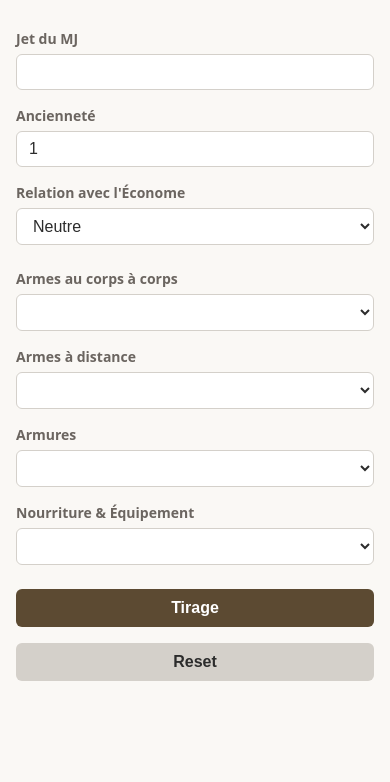
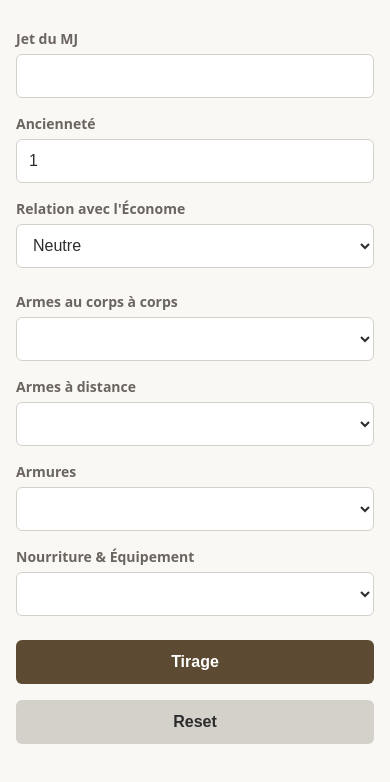
Before and after one commit to CorentinFelten/Donjon-et-Compagnie, a website with bundled scripts: page index.html in a window 390 px wide. Shown: the part 92-874 px from the top of the page. Before the commit the page ends 844 px from the top, so only its background shows below. Built offline with nearby package versions, Linux system fonts and the light colour scheme.

Commit message:
Improving mobile responsiveness with auto-fit grids and touch targets

```diff
--- a/css/table.css
+++ b/css/table.css
@@ -39,14 +39,14 @@
 
 .params {
     display: grid;
-    grid-template-columns: repeat(3, 1fr);
+    grid-template-columns: repeat(auto-fit, minmax(180px, 1fr));
     gap: 1rem;
     margin-bottom: 1.5rem;
 }
 
 .dice-grid {
     display: grid;
-    grid-template-columns: repeat(2, 1fr);
+    grid-template-columns: repeat(auto-fit, minmax(200px, 1fr));
     gap: 1rem;
     margin-bottom: 1.5rem;
 }
@@ -62,6 +62,7 @@
 input[type="number"],
 select {
     width: 100%;
+    min-height: 44px;
     padding: 0.5rem 0.75rem;
     font-size: 1rem;
     border: 1px solid var(--border);
@@ -89,6 +90,7 @@
 }
 
 button {
+    min-height: 44px;
     padding: 0.625rem 2rem;
     font-size: 1rem;
     font-weight: 600;
@@ -153,12 +155,7 @@
     margin-top: 0.125rem;
 }
 
-@media (max-width: 600px) {
-    .params,
-    .dice-grid {
-        grid-template-columns: 1fr;
-    }
-
+@media (max-width: 480px) {
     .actions {
         flex-direction: column;
         align-items: stretch;
```
